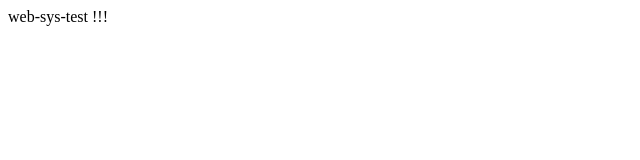
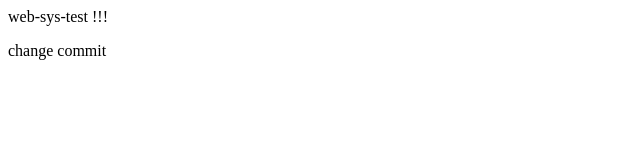
Before and after one commit to sato6-git/web-sys, a plain HTML site: page app/index.html in a window 1280 px wide. Shown: the full height of the page, 0-640 px from the left. Drawn offline with Linux system fonts and the light colour scheme.

Commit message:
Update index.html

```diff
--- a/app/index.html
+++ b/app/index.html
@@ -1 +1,2 @@
 <p>web-sys-test !!!</p>
+<p>change commit</P>
```
